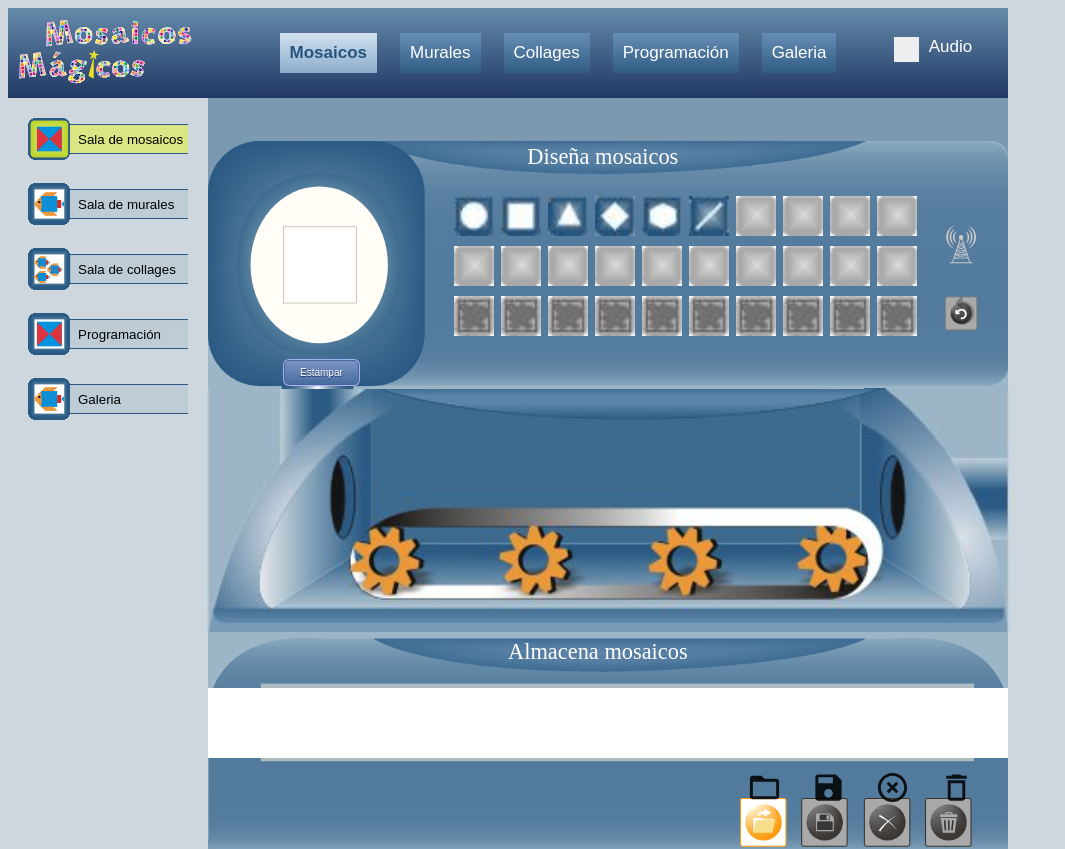
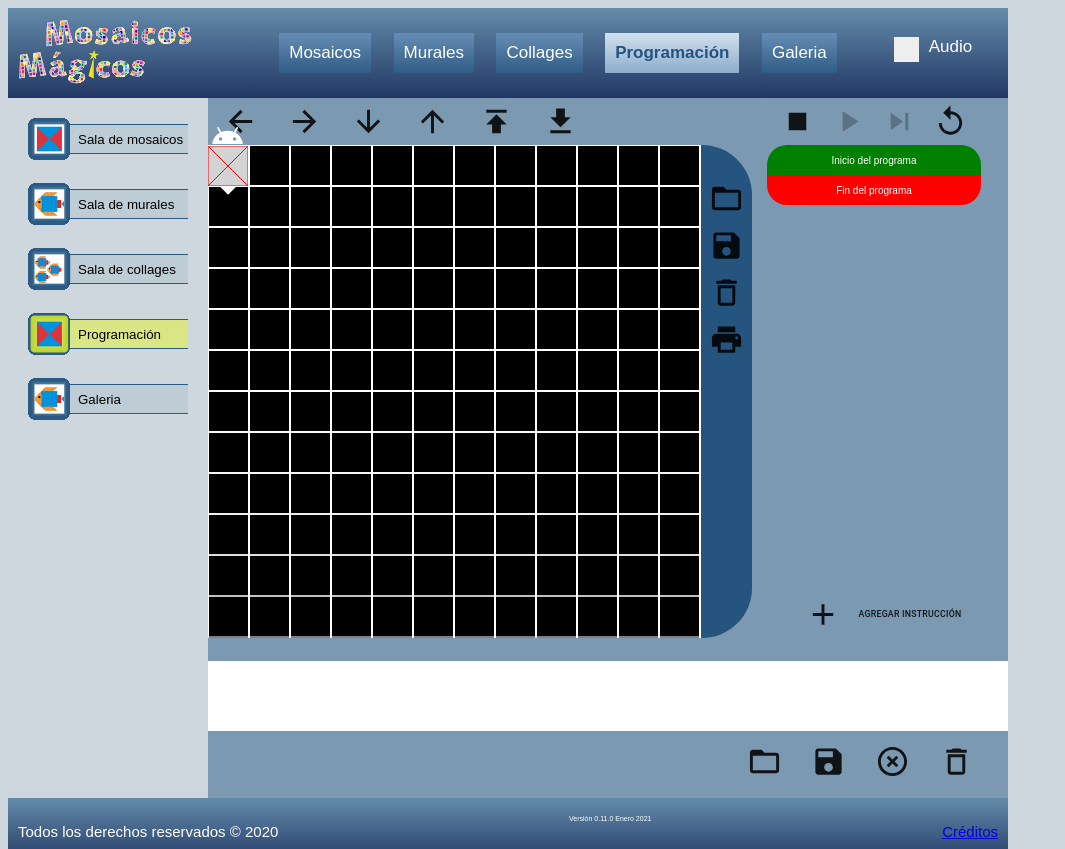
Before and after one commit to rodgober/Mosaicos_magicos, a React (Create React App) app: page / in a window 1280 px wide. Shown: the top 849 px of the page, without its empty margins (0-1065 px from the left). Built offline with nearby package versions, Linux system fonts and the light colour scheme.

Commit message:
Step by step funcionando

```diff
--- a/package.json
+++ b/package.json
@@ -12,10 +12,12 @@
     "@testing-library/jest-dom": "^5.11.6",
     "@testing-library/react": "^11.2.2",
     "@testing-library/user-event": "^12.5.0",
+    "nanoid": "^3.1.20",
     "react": "^17.0.1",
     "react-dom": "^17.0.1",
     "react-scripts": "4.0.1",
     "react-spring": "^8.0.27",
+    "shortid": "^2.2.16",
     "styled-components": "^5.2.1",
     "web-vitals": "^0.2.4"
   },
--- a/src/components/Controles.js
+++ b/src/components/Controles.js
@@ -5,121 +5,174 @@ import StopIcon from '@material-ui/icons/Stop';
 import SkipNextIcon from '@material-ui/icons/SkipNext';
 import ReplayIcon from '@material-ui/icons/Replay';
 import styles from './Controles.module.css';
-import { SimpleMediaQuery } from '../helper';
+import { SimpleMediaQuery, obtenerXDelMosSeleccionado } from '../helper';
 import programaContext from '../context/programa/programaContext';
+import salaContext from '../context/salas/salaContext';
 
+
+const milliseconds = 1000;
 const Controles = React.forwardRef((props, ref) => {
+
     const instruccionesContext = useContext(programaContext);
-    const { xx, setXX, yy, setYY, direccion, setDireccion, programa } = instruccionesContext;
+    const { xx, setXX, yy, setYY, direccion, setDireccion, programa, instActual, setinstActual } = instruccionesContext;
+    const canvasAlmacenes = ref;  // Toma la referencia del canvas del Almacen que se pasa por parámetro en la llamada del componente
+    const canvasMosaico = React.createRef(); //Crea la referencia del canvas del Mural donde se pegan los mosaicos
+    let {setCopia, setPega, setgiraMosaico } = props;
+    const salaContexto = useContext(salaContext);
+    const { largo, separacion, alto, setMosSeleccionado} = salaContexto;
 
     let fontsize = 35;
     if (SimpleMediaQuery('(max-width: 768px)')){
         fontsize = 20;
     }
 
-    const [idInstruccion, setidInstruccion] = useState(-1);
-    const [posCol, setposCol] = useState(1);
-    const [posRen, setposRen] = useState(1);
-    const [posRobot, setposRobot] = useState([1,1]);
 
-    function origen() {
-        setXX(1);
-        setYY(1);
-    };
-    function giraRobot(grados){
-        console.log('El robot debe girar: ',grados )
-        let posicion = (grados / 90) + direccion;
-        if (posicion > 4){
-            posicion = posicion % 4;
-        }
-        console.log('Posicion anterior: ',posicion )
-        setDireccion(posicion);
-        console.log('Nueva posicion: ',posicion )
-    }
-    function avanza(casillas){
+
+    async function avanza(casillas) {
         console.log('Avanza: ',casillas, ' casillas-' )
         switch (direccion) {
             case 1:
-                console.log('anterior posicion en xx: ',xx);
-                setXX(xx + casillas);
-                console.log('Nueva posicion en xx: ',xx);
+                await moverEnX(xx + casillas);
                 break;
             case 2:
-                console.log('anterior posicion en yy: ',yy);
-                setYY(yy + casillas);
-                console.log('Nueva posicion en yy: ',yy);
+                await moverEnY(yy + casillas);
                 break;
             case 3:
-                console.log('anterior posicion en xx: ',xx);
-                setXX(xx - casillas);
-                console.log('Nueva posicion en xx: ',xx);
+                await moverEnX(xx - casillas);
                 break;
             case 4:
-                console.log('anterior posicion en yy: ',yy);
-                setYY(yy - casillas);
-                console.log('Nueva posicion en yy: ',yy);
+                await moverEnY(yy - casillas);
                 break;
         }
     }
 
+    async function iralmacen(posicion) {
+        let tmpX = xx;
+        let tmpY = yy;
+        await moverEnY(14);
+        await moverEnX(posicion);
+        setMosSeleccionado(posicion);
+        await copiadealmacen(true);
+        await copiadealmacen(false);
+        await moverEnX(tmpX);
+        await moverEnY(tmpY);
+    }
 
-    const ejecuta = (instruccion, milliseconds) => {
-        console.log('Direccion: ', direccion, 'Casilla en X: ', xx, 'Casilla en Y: ', yy);
-        console.log('Instruccion id: ', instruccion.id, 'Instrucción tipo: ', instruccion.nombre, 'instruccion n:', instruccion.n);
+    async function ejecutar() {
+        if (programa.length < 1){
+            alert('Programa vacío')
+        }else{
+            for (const instruccion of programa) {
+                console.log('antes de ejecutar ', instruccion.nombre)
+                await ejecuta(instruccion, milliseconds)
+                console.log('después de ejecutar ', instruccion.nombre)
+            }
+            console.log('Terminó de ejecutar el programa');
+        }
+    }
+
+
+
+    const ejecuta = async (instruccion) => {
+        console.log(instruccion);
         switch (instruccion.tipo) {
             case 1:
-                origen();
+                await moverEnX(1);
+                await moverEnY(1);
+                break;
+            case 2:
+                await iralmacen(instruccion.n);
+                break;
+            case 4:
+                await pega(true);
+                await pega(false);
                 break;
             case 5:
                 giraRobot(instruccion.n);
+                break;
+            case 6:
+                await giraMosaico(instruccion.n);
                 break;
             case 7:
                 avanza(instruccion.n);
                 break;
         }
-        return new Promise(resolve => setTimeout(resolve, milliseconds))
+        return Promise.resolve(1);
     }
 
-    const espera = (milliseconds) => {
+    const next = async () => {
 
-        return new Promise(resolve => setTimeout(resolve, milliseconds))
+        await ejecuta(programa[instActual], milliseconds);
+        setinstActual(instActual + 1);
+        console.log('Listo!!!');
     }
 
-    const ejecutar = e => {
-        const doSomething = async () => {
-            for (const instruccion of programa) {
-                await espera(2000);
-                console.log('antes de ejecutar ', instruccion.nombre)
-                await ejecuta(instruccion, 2000)
-                console.log('después de ejecutar ', instruccion.nombre)
-            }
-            console.log('FIN');
+    /***** INSTRUCCIONES ASYNCRONAS QUE SIMULAN SER SINCRONAS*/
+    function moverEnX(valor) {
+        return new Promise(resolve => {
+            setTimeout(() => {
+                setXX(valor);
+                resolve(valor);
+              }, milliseconds);
+        });
+    }
+
+    function moverEnY(valor) {
+        return new Promise(resolve => {
+            setTimeout(() => {
+                setYY(valor);
+                resolve(valor);
+              }, milliseconds);
+        });
+    }
+
+    function copiadealmacen(bandera){
+        return new Promise(resolve => {
+            setTimeout(() => {
+                setCopia(bandera);
+                resolve(1);
+              }, milliseconds);
+        });
+    }
+
+    function pega(bandera) {
+        return new Promise(resolve => {
+            setTimeout(() => {
+                setPega(bandera);
+                resolve(1);
+              }, milliseconds);
+        });
+    }
+
+    function giraRobot(grados){
+        let posicion = (grados / 90) + direccion;
+        if (posicion > 4){
+            posicion = posicion % 4;
         }
-        if (programa.length < 1){
-            alert('Programa vacío')
-        }else{
-            doSomething()
-        }
+        return new Promise(resolve => {
+            setTimeout(() => {
+                setDireccion(posicion);
+                resolve(1);
+              }, milliseconds);
+        });
+    }
 
+    function giraMosaico(grados) {
+        return new Promise(resolve => {
+            setTimeout(() => {
+                setgiraMosaico(grados);
+                resolve(1);
+              }, milliseconds);
+        });
     }
-    const stop = e => {
-        alert('stop');
-    }
-    const next = e => {
-        alert('next');
-    }
-    const reset = e => {
-        setposCol(1);
-        setposRen(1);
-        setposRobot([1,1]);
-    }
+
+    /***** FIN INSTRUCCIONES ASYNCRONAS QUE SIMULAN SER SINCRONAS*/
 
     return (
         <div className={`${styles.cont_controles}`}  >
             <Button
                 style={{minWidth: '24px'}}
                 type="button"
-                onClick={e => stop()}
             >
                 <StopIcon
                     style={{ minWidth: '24px', fontSize: fontsize }}
@@ -129,6 +182,7 @@ const Controles = React.forwardRef((props, ref) => {
                 style={{minWidth: '24px'}}
                 type="button"
                 onClick={e => ejecutar()}
+                disabled={true}
             >
                 <PlayArrowIcon
                     style={{ minWidth: '24px', fontSize: fontsize  }}
@@ -136,8 +190,9 @@ const Controles = React.forwardRef((props, ref) => {
             </Button>
             <Button
                 type="button"
+                style={{minWidth: '24px'}}
                 onClick={e => next()}
-                style={{minWidth: '24px'}}
+                disabled={((programa.length === 0) || (instActual >= programa.length))}
             >
                 <SkipNextIcon
                     style={{ minWidth: '24px', fontSize: fontsize  }}
@@ -145,7 +200,6 @@ const Controles = React.forwardRef((props, ref) => {
             </Button>
             <Button
                 type="button"
-                onClick={e => reset()}
                 style={{minWidth: '24px'}}
             >
                 <ReplayIcon
--- a/src/components/Instruccion.js
+++ b/src/components/Instruccion.js
@@ -4,7 +4,7 @@ import Button from '@material-ui/core/Button';
 import { SimpleMediaQuery } from '../helper';
 
 
-const Instruccion = ({instruccion}) => {
+const Instruccion = ({instruccion, eliminarInstruccion, instActual}) => {
     let fontsize = 15;
     let minimo = '10px';
 
@@ -20,6 +20,7 @@ const Instruccion = ({instruccion}) => {
         <li
             key={instruccion.id}
         >
+            {(instActual+1 ===  instruccion.id) ? '>' : null}
             {instruccion.tipo === 1
             ? <b>Ir al origen</b>
             : null}
@@ -54,6 +55,7 @@ const Instruccion = ({instruccion}) => {
             >
                 <DeleteIcon
                     style={{ minWidth: minimo, fontSize: fontsize }}
+                    onClick={ () => eliminarInstruccion(instruccion.id) }
                 ></DeleteIcon>
             </Button>
         </li>
--- a/src/components/Panelprograma.js
+++ b/src/components/Panelprograma.js
@@ -13,7 +13,7 @@ const Panelprograma = () => {
 
 
     const programaContexto = useContext(programaContext);
-    const { programa } = programaContexto;
+    const { programa, eliminarInstruccion, instActual } = programaContexto;
     let minwidth = '72px'; //el tamaño de los botones del toolbar y depende del tamaño de pantalla
 
     const [nvaInstruccion, setnvaInstruccion] = useState(false);
@@ -21,7 +21,6 @@ const Panelprograma = () => {
     if (SimpleMediaQuery('(max-width: 768px)')){
         minwidth = '22px';
     }
-
 
     return (
         <div className={`${styles.cont_panelprograma}`}  >
@@ -34,8 +33,11 @@ const Panelprograma = () => {
                 ? null
                 : (programa.map(instruccion => (
                     <Instruccion
+
                         key={instruccion.id}
                         instruccion={instruccion}
+                        eliminarInstruccion = {eliminarInstruccion}
+                        instActual = {instActual}
                     ></Instruccion>
 
                 )))
--- a/src/components/Programacion.js
+++ b/src/components/Programacion.js
@@ -1,9 +1,11 @@
-import React, { Fragment, useEffect, useContext } from 'react';
-import salaContext from '../context/salas/salaContext'
+import React, { Fragment, useEffect, useContext, useState } from 'react';
+import salaContext from '../context/salas/salaContext';
+import programaContext from '../context/programa/programaContext';
 import styles from './Programacion.module.css';
 import Controles from './Controles';
 import Controlmanual from './Controlmanual';
 import Panelprograma from './Panelprograma';
+import Robot from './Robot'
 
 import FolderOpenIcon from '@material-ui/icons/FolderOpen';
 import SaveIcon from '@material-ui/icons/Save';
@@ -11,18 +13,75 @@ import DeleteOutlineIcon from '@material-ui/icons/DeleteOutline';
 import Button from '@material-ui/core/Button';
 import PrintIcon from '@material-ui/icons/Print';
 import PropTypes from 'prop-types';
-import { SimpleMediaQuery } from '../helper';
+import { SimpleMediaQuery, obtenerXDelMosSeleccionado, obtenerXDelMosSeleccionadoMu, obtenerYDelMosSeleccionadoMu, obtenerMosXSeleccionadoMu } from '../helper';
 
 
 
 
 const Programacion = React.forwardRef((props,ref) => {
+    const canvasRobot = React.createRef(); // Crea la referencia del mosaico que carga el Robot
+
     const salaContexto = useContext(salaContext);
-    const { alto, largo, separacion, mosSeleccionado, columnas, filas } = salaContexto;
+    const { alto, largo, separacion, mosSeleccionado, columnas, filas, mosaicoX } = salaContexto;
+
+    const instruccionesContext = useContext(programaContext);
+    const { xx, yy } = instruccionesContext;
+
     const canvasAlmacenes = ref;  // Toma la referencia del canvas del Almacen que se pasa por parámetro en la llamada del componente
     const canvasMural = React.createRef(); //Crea la referencia del canvas del Mural donde se pegan los mosaicos
     const refInput = React.createRef(); //Crea la referencia al input que permite abrir el mural
     let fontsize = 35; //el tamaño de los botones del toolbar y depende del tamaño de pantalla
+
+    const [copia, setCopia] = useState(false);
+    const [pega, setPega] = useState(false);
+    const [giraMosaico, setgiraMosaico] = useState(0);
+
+    useEffect (()=>{
+        if(copia === true){
+            const canvasAlm = canvasAlmacenes.current; //El current del Almacen
+            const canvasMos = canvasRobot.current;       //El current del Mural
+            const ctxAlm = canvasAlm.getContext('2d');  //Crea el contexto donde tomará el mosaico seleccionado
+            const ctxMos = canvasMos.getContext('2d'); //Crea el contexto donde pintará el mosaico seleccionado
+            let xMosAlmacen = obtenerXDelMosSeleccionado(mosSeleccionado, largo, separacion); //xx Obtiene la coordenada X del mosaico seleccionado
+            var imgMosaico = ctxAlm.getImageData(xMosAlmacen + separacion, separacion, largo, alto);//Toma el mosaico del almacen
+            ctxMos.putImageData(imgMosaico, 0 , 0); //Copia el mosaico en el Robot
+        }
+    }, [copia]);
+
+    useEffect(() => {
+        if(giraMosaico > 0){
+            const canvas = canvasRobot.current;
+            const ctx = canvas.getContext('2d');
+           //Guarda el contenido del canvas en un canvas temporal
+            var tempCanvas = document.createElement("canvas"),
+            tempCtx = tempCanvas.getContext("2d");
+            tempCanvas.width = canvas.width;
+            tempCanvas.height = canvas.height;
+            tempCtx.drawImage(canvas,0,0,canvas.width,canvas.height);
+            //Rota el canvas usando el centro como su eje de rotación
+            ctx.save();
+            ctx.translate(largo / 2, alto / 2);
+            ctx.rotate(giraMosaico*Math.PI/180);
+            ctx.translate(-(largo / 2), -(alto / 2));
+            ctx.drawImage(tempCanvas,0,0);
+            ctx.restore();
+            ctx.setTransform(1, 0, 0, 1, 0, 0);
+            setgiraMosaico(0);
+        }
+    }, [giraMosaico])
+
+    useEffect (()=>{
+        if(pega === true){
+            const canvasMos = canvasRobot.current; //El current del Almacen
+            const canvasMu = canvasMural.current;       //El current del Mural
+            const ctxMos = canvasMos.getContext('2d');  //Crea el contexto donde tomará el mosaico seleccionado
+            const ctxMural = canvasMu.getContext('2d'); //Crea el contexto donde pintará el mosaico seleccionado
+            var imgMosaico = ctxMos.getImageData(0,0, largo, alto);//Toma el mosaico del almacen
+            let xMosaico = obtenerXDelMosSeleccionadoMu(xx, largo, separacion);
+            let yMosaico = obtenerYDelMosSeleccionadoMu(yy, alto, separacion); //Obtiene la coordenada X del mosaico seleccionado
+            ctxMural.putImageData(imgMosaico, xMosaico+1 , yMosaico+1 ); //Estampa el mosaico en el Mural
+        }
+    }, [pega]);
     /***********************************/
     /*FUNCIONES DE LA SALA MURALES */
     /******************************** */
@@ -139,6 +198,12 @@ const Programacion = React.forwardRef((props,ref) => {
         console.log(SimpleMediaQuery('(max-width: 900px)'));
         console.log(SimpleMediaQuery('(max-width: 1000px)')); */
     return (
+        <Fragment>
+        <Robot
+            ref={canvasRobot}
+            xx={xx}
+            yy={yy}
+        />
         <div className={`${styles.cont_programacion}`}  >
             <div className={`${styles.ctr_y_mural}`}  >
                 <Controlmanual>
@@ -200,13 +265,21 @@ const Programacion = React.forwardRef((props,ref) => {
                 </div>
             </div>
             <div className={`${styles.pnl_programa}`}  >
-                    <Controles>
+                    <Controles
+                        ref = {canvasAlmacenes}
+                        copia={copia}
+                        setCopia={setCopia}
+                        pega={pega}
+                        setPega={setPega}
+                        setgiraMosaico={setgiraMosaico}
+                    >
                     </Controles>
                     <Panelprograma>
                     </Panelprograma>
             </div>
 
         </div>
+        </Fragment>
     );
 });
 
--- a/src/components/Robot.js
+++ b/src/components/Robot.js
@@ -58,6 +58,7 @@ const Robot = React.forwardRef((props, ref) => {
         ctx.stroke();
         // eslint-disable-next-line
     }, []);
+
 
     return (
         <Fragment>
--- a/src/components/Sala.js
+++ b/src/components/Sala.js
@@ -8,7 +8,6 @@ import Almacencollages from './Almacencollages';
 import Programacion from './Programacion'
 import Galeria from './Galeria';
 import About from './About'
-import Robot from './Robot'
 
 import ProgramaState from '../context/programa/programaState';
 
@@ -19,7 +18,8 @@ const Sala = () => {
     const { sala } = salaContexto;
     const canvasAlmacenes = React.createRef();
     const canvasAlmcollages = React.createRef();
-    const canvasRobot = React.createRef(); // Crea la referencia del mosaico que carga el Robot
+
+
 
     const mostrarSala = () => {
         switch (sala) {
@@ -56,11 +56,6 @@ const Sala = () => {
             case 4:
             return <div className={`${styles.programacion}`}>
                          <ProgramaState>
-                           <Robot
-                                ref={canvasRobot}
-
-                           />
-
                                 <Programacion
                                     ref = {canvasAlmacenes}
                                 > </Programacion>
--- a/src/context/programa/programaReducer.js
+++ b/src/context/programa/programaReducer.js
@@ -1,8 +1,13 @@
 
-import { AGREGAR_INSTRUCCION, SET_XX, SET_YY, SET_DIRECCION } from '../../types';
+import { AGREGAR_INSTRUCCION, SET_XX, SET_YY, SET_DIRECCION, ELIMINAR_INSTRUCCION, SET_INSTACTUAL } from '../../types';
 
 export default (state, action) => {
     switch (action.type) {
+        case ELIMINAR_INSTRUCCION:
+            return {
+                ...state,
+                programa: state.programa.filter(instruccion => instruccion.id !== action.payload)
+            }
         case AGREGAR_INSTRUCCION:
             return {
                 ...state,
@@ -23,6 +28,11 @@ export default (state, action) => {
                 ...state,
                 direccion: action.payload
             }
+        case SET_INSTACTUAL:
+            return {
+                ...state,
+                instActual: action.payload
+            }
         default : return state;
     }
 }
--- a/src/context/programa/programaState.js
+++ b/src/context/programa/programaState.js
@@ -3,9 +3,11 @@ import programaContext from './programaContext';
 import programaReducer from './programaReducer';
 import {
         AGREGAR_INSTRUCCION,
+        ELIMINAR_INSTRUCCION,
         SET_XX,
         SET_YY,
-        SET_DIRECCION
+        SET_DIRECCION,
+        SET_INSTACTUAL
         } from '../../types';
 
 const ProgramaState = props => {
@@ -13,7 +15,8 @@ const ProgramaState = props => {
         programa: [],
         xx:1,
         yy:1,
-        direccion:2
+        direccion:2,
+        instActual:0 //Instrucción que está ejectando en ese momento
     }
 
     const [state, dispatch] = useReducer(programaReducer, initialState);
@@ -22,6 +25,13 @@ const ProgramaState = props => {
         dispatch({
             type: AGREGAR_INSTRUCCION,
             payload: Instruccion
+        })
+    }
+
+    const eliminarInstruccion = id => {
+        dispatch({
+            type: ELIMINAR_INSTRUCCION,
+            payload: id
         })
     }
 
@@ -45,6 +55,13 @@ const ProgramaState = props => {
             payload: valor
         })
     }
+
+    const setinstActual = valor => {
+        dispatch({
+            type: SET_INSTACTUAL,
+            payload: valor
+        })
+    }
     return (
         <programaContext.Provider
             value={{
@@ -52,10 +69,13 @@ const ProgramaState = props => {
                 xx: state.xx,
                 yy: state.yy,
                 direccion: state.direccion,
+                instActual: state.instActual,
                 agregarInstruccion,
+                eliminarInstruccion,
                 setXX,
                 setYY,
-                setDireccion
+                setDireccion,
+                setinstActual
             }}
         >
             {props.children}
--- a/src/context/salas/salaState.js
+++ b/src/context/salas/salaState.js
@@ -11,7 +11,7 @@ import {
 
 const SalaState = props => {
     const initialState ={
-        sala : 1,
+        sala : 4,
         alto: 40,
         largo: 40,
         separacion: 5,
--- a/src/types/index.js
+++ b/src/types/index.js
@@ -4,10 +4,13 @@ export const SET_GUARDAR_ALMACEN = 'SET_GUARDAR_ALMACEN';
 export const SET_MOSSELECCIONADO = 'SET_MOSSELECCIONADO';
 export const SET_ALMACEN_COLLAGE ='SET_ALMACEN_COLLAGE';
 export const AGREGAR_INSTRUCCION = 'AGREGAR_INSTRUCCION';
+export const ELIMINAR_INSTRUCCION = 'ELIMINAR_INSTRUCCION';
 export const SET_XX = 'SET_XX';
 export const SET_YY = 'SET_YY';
 export const DIRECCION = 'DIRECCION';
 export const SET_DIRECCION = 'SET_DIRECCION';
+export const SET_INSTACTUAL = 'SET_INSTACTUAL';
+
 
 export const rojoUp = require('../components/images/botones/colores/btnRojoUp.jpg');
 export const rojoOver = require('../components/images/botones/colores/btnRojoOver.jpg');
```
Also changed, not shown: src/components/Nuevainstruccion.js (+8 -5 lines), 2 other files (tests, documents, lock files or other folders).
